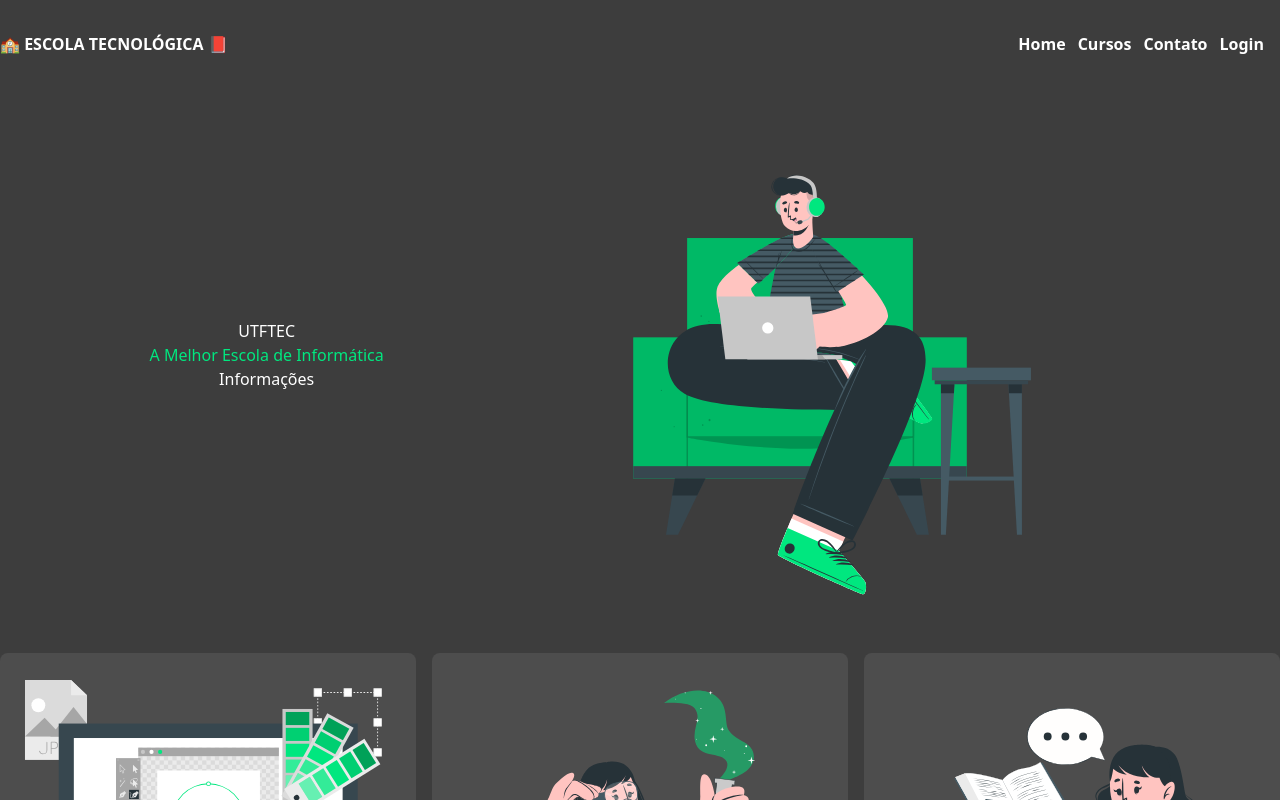
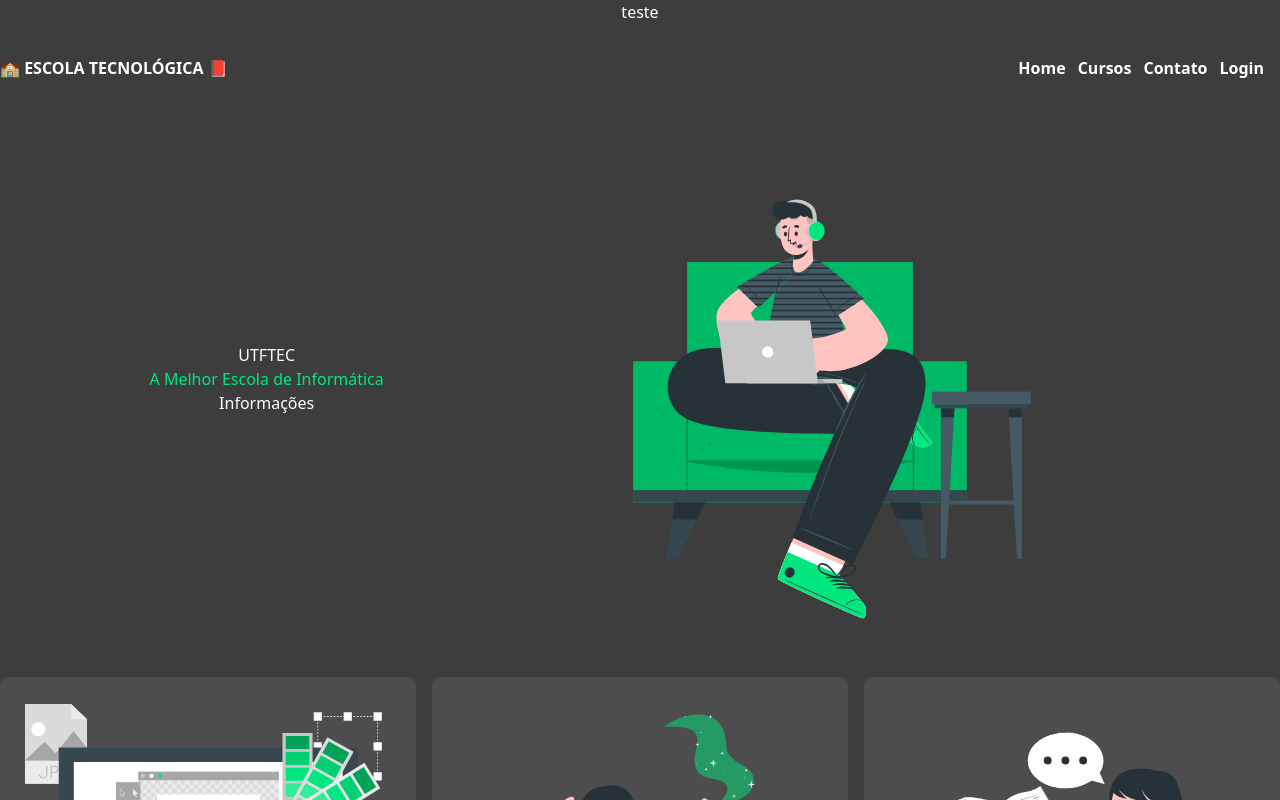
Before and after one commit to NJF289/school20241, a Next.js app: page / in a window 1280 px wide. Shown: the top 800 px of the page. Built offline with nearby package versions, Linux system fonts and the light colour scheme.

Commit message:
fix: teste 1

```diff
--- a/app/page.tsx
+++ b/app/page.tsx
@@ -6,6 +6,7 @@ import Footer from "./components/Footer"
 export default function Home() {
   return (
     <div>
+      <h1> teste</h1>
        <Header/>
        <Banner/>
        <Course/>
```
